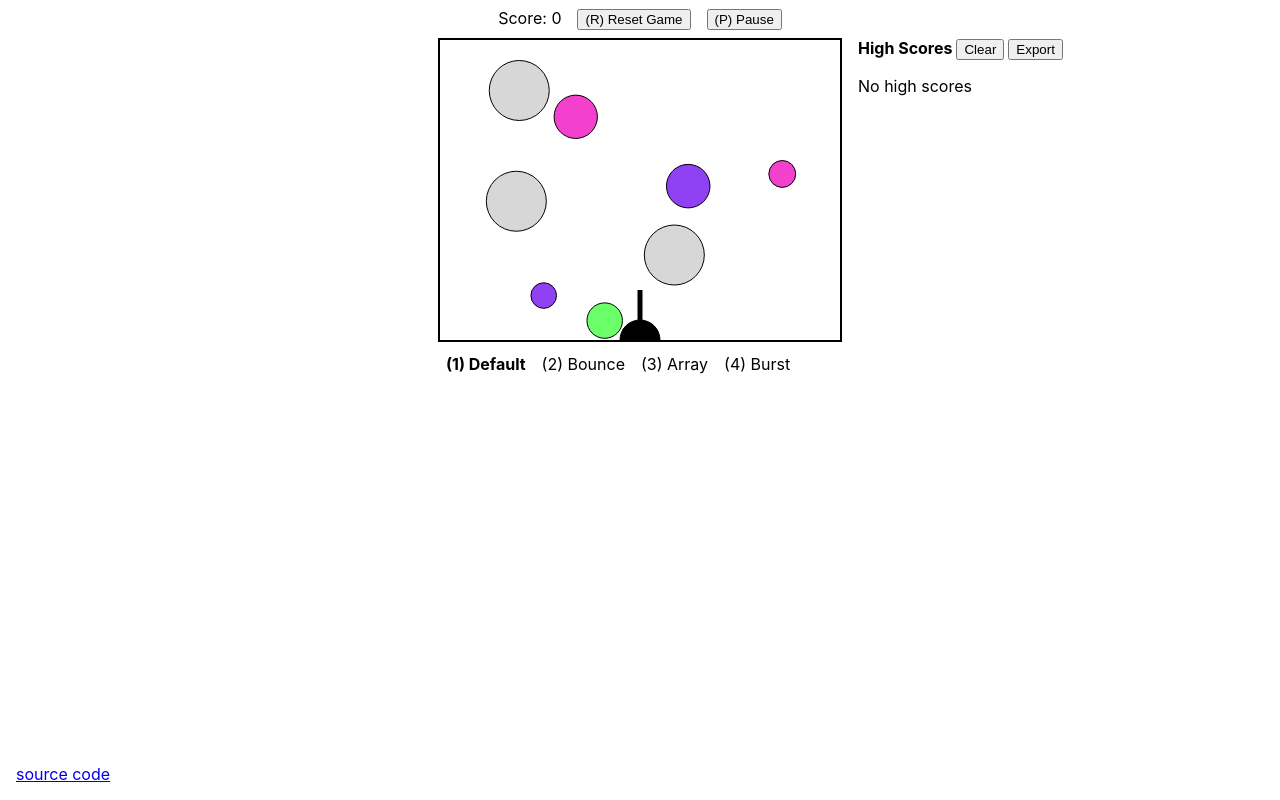
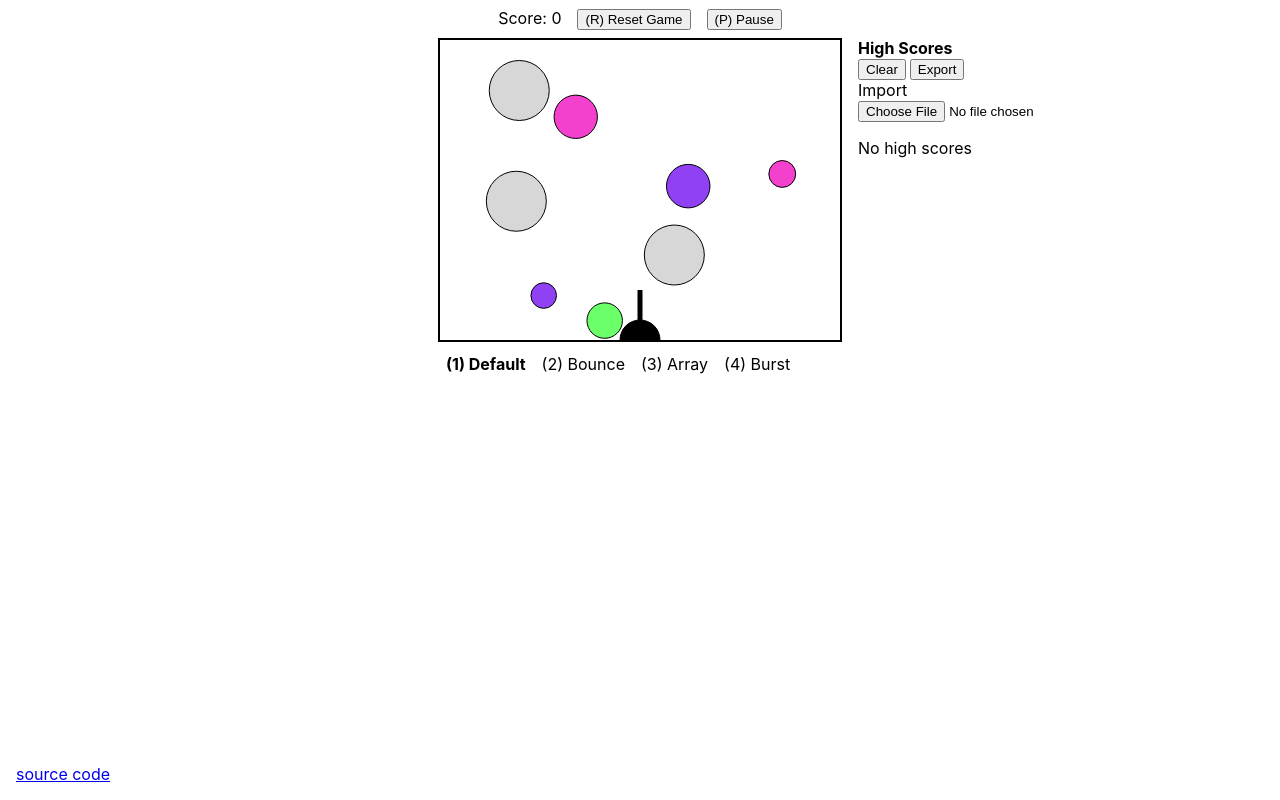
Before and after one commit to johneastman/Circles, a React (Create React App) app: page / in a window 1280 px wide. Built offline with nearby package versions, Linux system fonts and the light colour scheme.

Commit message:
import high scores from file

```diff
--- a/src/components/HighScores.tsx
+++ b/src/components/HighScores.tsx
@@ -57,10 +57,16 @@ export class HighScores extends React.Component<HighScoresProps, {}> {
         return (
             <>
                 <div className="highScoresMenu">
+                    <strong>High Scores</strong>
                     <ul>
-                        <li><strong>High Scores</strong></li>
                         <li><button onClick={this.removeScores.bind(this)}>Clear</button></li>
                         <li><button onClick={this.downloadHighScores.bind(this)}>Export</button></li>
+                        <li>
+                            <label>
+                                Import
+                                <input type="file" onChange={this.loadHighScores.bind(this)}/>
+                            </label>
+                        </li>
                     </ul>
                 </div>
 
@@ -72,8 +78,13 @@ export class HighScores extends React.Component<HighScoresProps, {}> {
         );
     }
 
+    parseJSON(rawJSON: string): HighScore[] {
+        return (JSON.parse(rawJSON) as {score: number, date: Date}[]).map(s => new HighScore(s.score, s.date));
+    }
+
     private removeScores(): void {
         localStorage.removeItem(this.localStorageKey);
+        this.forceUpdate();
     }
 
     /**
@@ -94,7 +105,7 @@ export class HighScores extends React.Component<HighScoresProps, {}> {
      */
     private getScores(): HighScore[] {
         let scoresData: string | null = localStorage.getItem(this.localStorageKey);
-        return scoresData === null ? [] : (JSON.parse(scoresData) as {score: number, date: Date}[]).map(s => new HighScore(s.score, s.date));
+        return scoresData === null ? [] : this.parseJSON(scoresData);
     }
 
     private downloadHighScores(): void {
@@ -106,4 +117,27 @@ export class HighScores extends React.Component<HighScoresProps, {}> {
         link.download = "circles_high_scores.json";
         link.click();
     }
+
+    private loadHighScores(e: React.ChangeEvent<HTMLInputElement>): void {
+        let files: FileList | null = e.target.files;
+        if (files !== null) {
+            let file: File = files[0];
+
+            let fileReader: FileReader = new FileReader();
+            fileReader.readAsText(file);
+
+            fileReader.onload = () => {
+                let rawJSON: string = fileReader.result as string;
+                this.saveScores(this.parseJSON(rawJSON));
+            };
+
+            fileReader.onloadend = () => {
+                this.forceUpdate();
+            }
+
+            fileReader.onerror = () => {
+                alert(`unable to load file ${file.name}`);
+            };
+        }
+    }
 }
```
